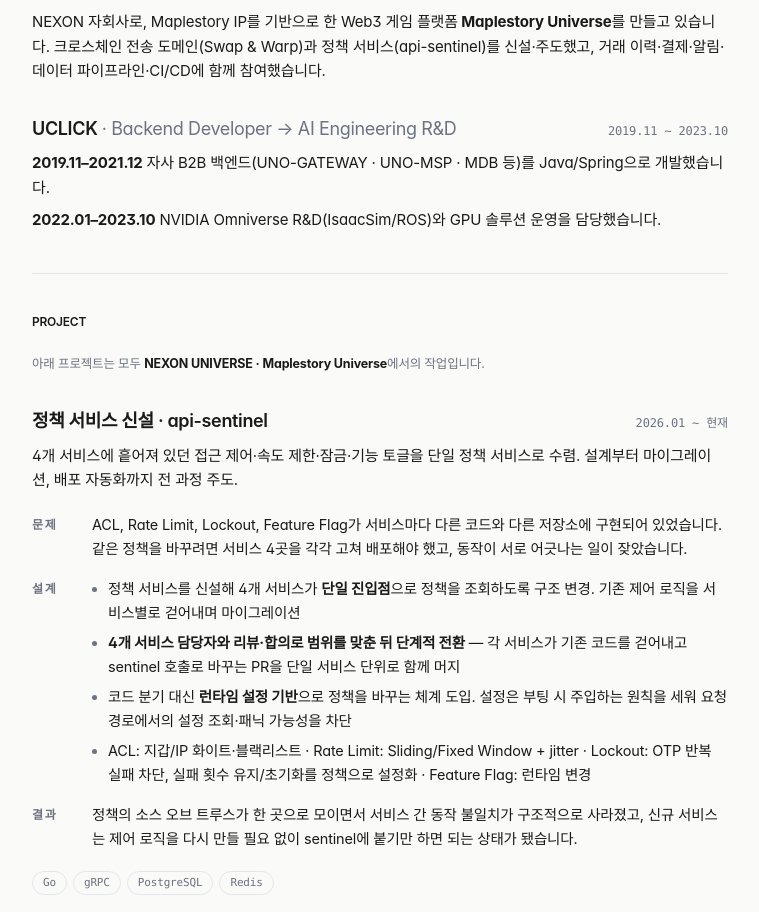
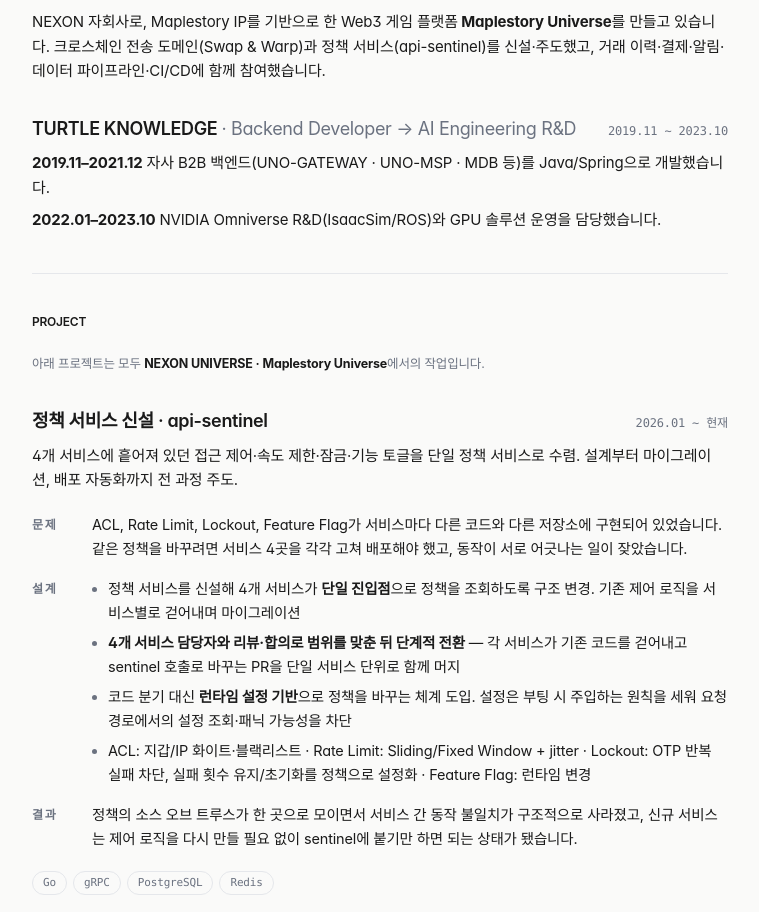
Before and after one commit to shalwxy/resume, a Next.js app: page / in a window 1280 px wide. Shown: the part 1665-2577 px from the top of the page, without its empty margins (260-1019 px from the left). Built offline with nearby package versions, Linux system fonts and the light colour scheme; a web font is replaced by a local one.

Commit message:
fix: 회사명 변경에 따른 업데이트

```diff
--- a/app/page.tsx
+++ b/app/page.tsx
@@ -119,7 +119,7 @@ export default function Home() {
 
           <JobCard
             period="2019.11 ~ 2023.10"
-            company="UCLICK"
+            company="TURTLE KNOWLEDGE"
             role="Backend Developer → AI Engineering R&D"
           >
             <p>
```
Also changed, not shown: 1 other file (tests, documents, lock files or other folders).
